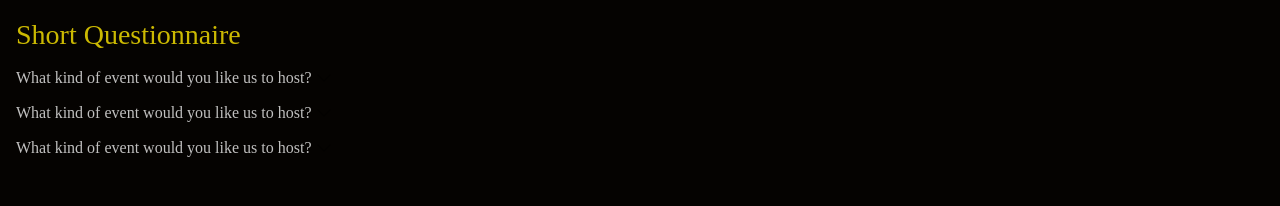
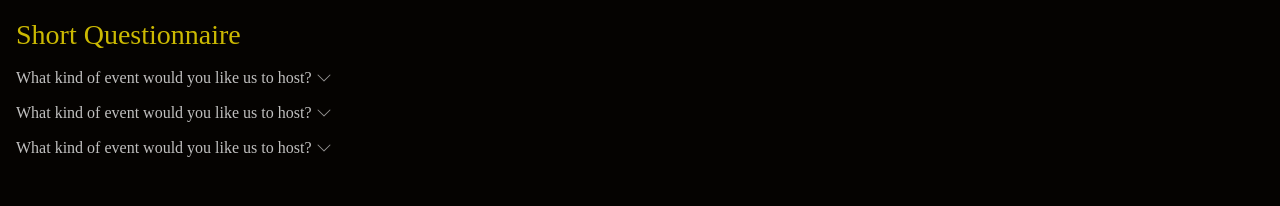
Before and after one commit to TitiEkundayo/awsm, a React (Create React App) app: page /eventspage in a window 1280 px wide. Shown: the part 1260-1466 px from the top of the page. Built offline with nearby package versions, Linux system fonts and the light colour scheme.

Commit message:
updated the faq section

```diff
--- a/src/pages/EventsPage.js
+++ b/src/pages/EventsPage.js
@@ -90,7 +90,7 @@ const EventFAQs = () => {
 								xmlns="http://www.w3.org/2000/svg"
 								width="16"
 								height="16"
-								fillRule="currentColor"
+								fill="currentColor"
 								className="bi bi-chevron-down text-white opacity-75 ms-1"
 								viewBox="0 0 16 16">
 								<path
@@ -133,7 +133,7 @@ const EventFAQs = () => {
 								xmlns="http://www.w3.org/2000/svg"
 								width="16"
 								height="16"
-								fillRule="currentColor"
+								fill="currentColor"
 								className="bi bi-chevron-down text-white opacity-75 ms-1"
 								viewBox="0 0 16 16">
 								<path
@@ -176,7 +176,7 @@ const EventFAQs = () => {
 								xmlns="http://www.w3.org/2000/svg"
 								width="16"
 								height="16"
-								fillRule="currentColor"
+								fill="currentColor"
 								className="bi bi-chevron-down text-white opacity-75 ms-1"
 								viewBox="0 0 16 16">
 								<path
@@ -188,7 +188,7 @@ const EventFAQs = () => {
 					</h2>
 
 					<div
-						id="collapseOne"
+						id="collapseThree"
 						className="accordion-collapse collapse"
 						aria-labelledby="headingTwo"
 						data-bs-parent="#accordionExample">
```
